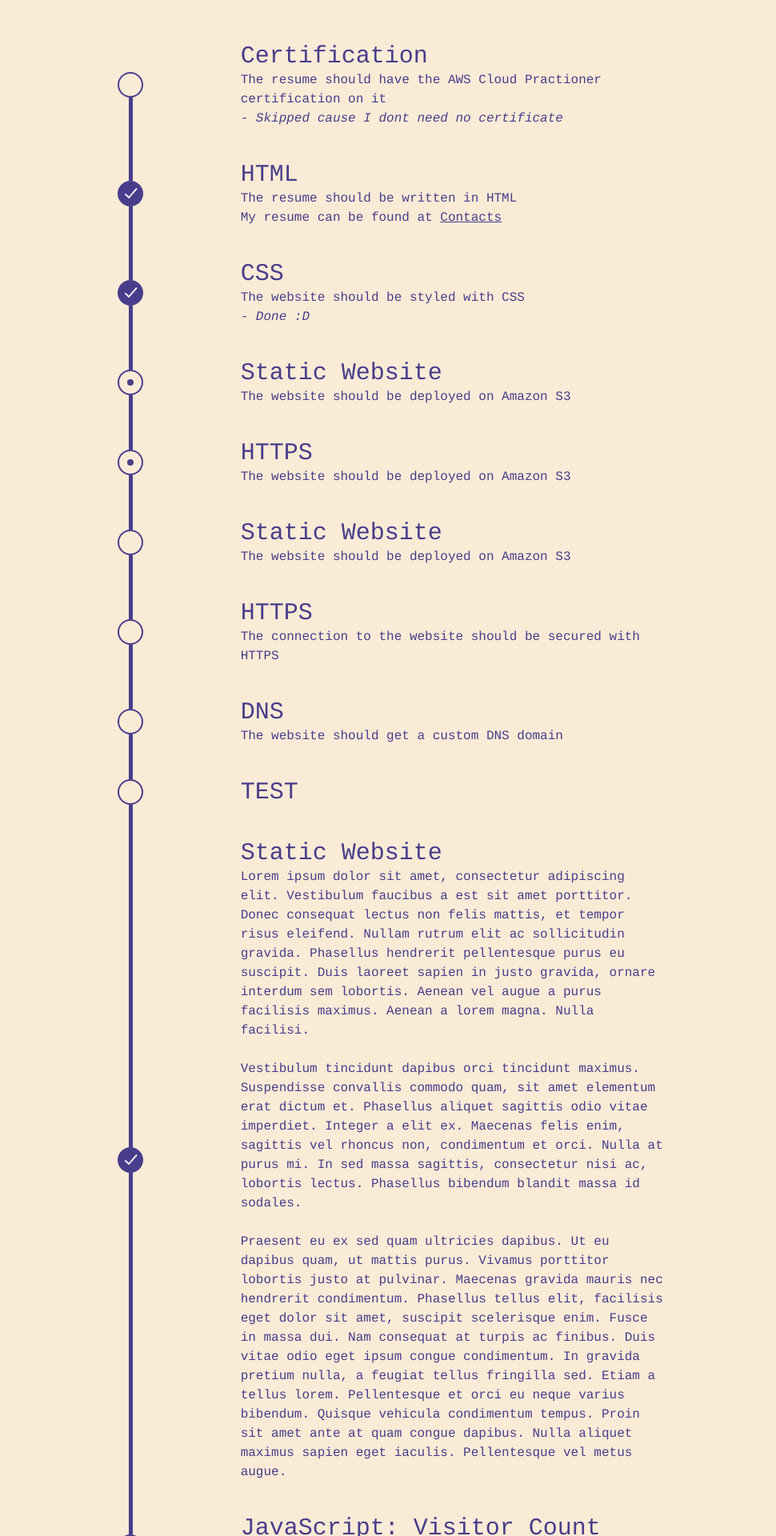
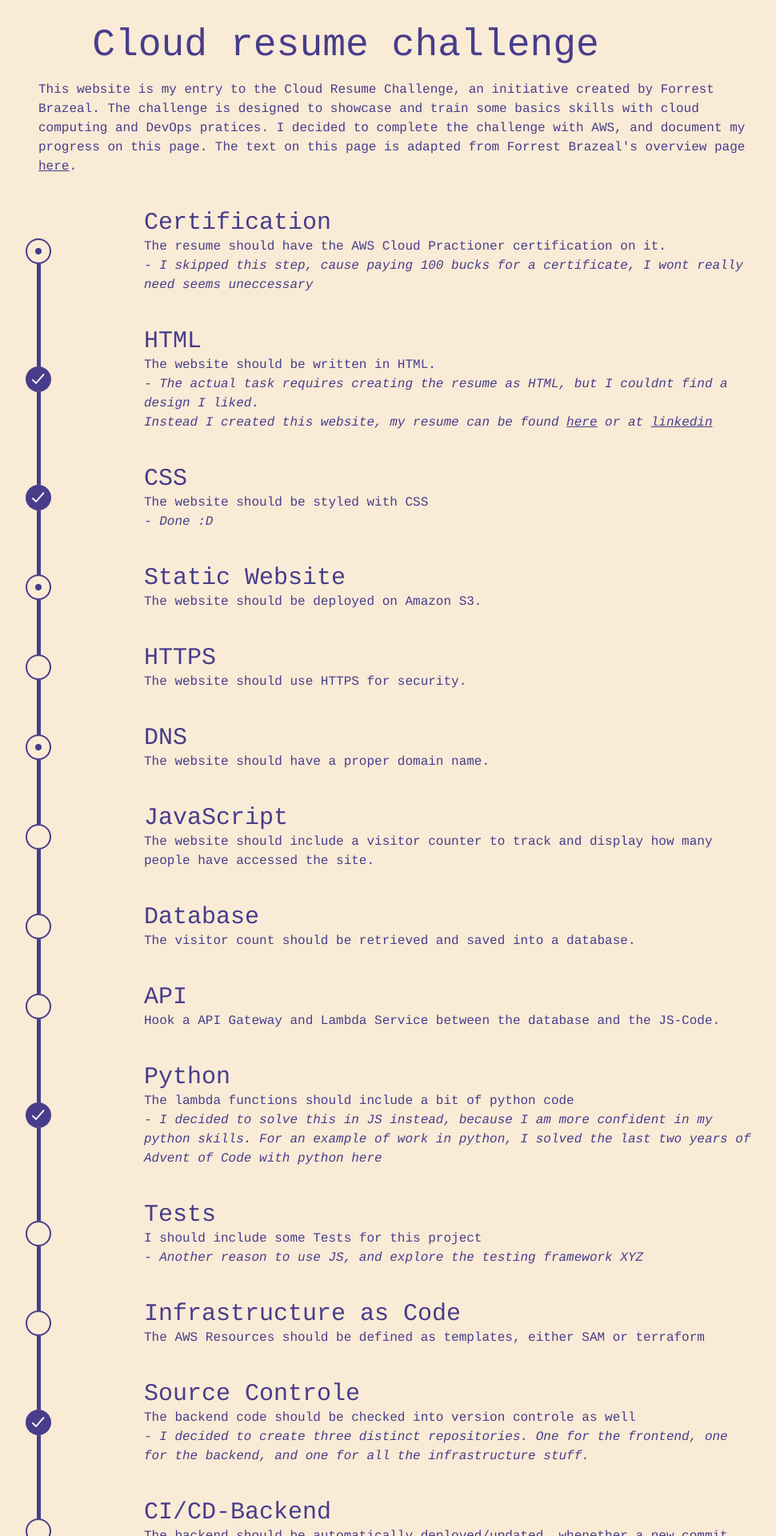
Before and after one commit to TobiasChen/toby-homepage, a React (Vite) app: page /challenge in a window 1280 px wide. Shown: the part 40-1960 px from the top of the page at 80% size, without its empty margins (208-1178 px from the left). Built offline with nearby package versions, Linux system fonts and the light colour scheme.

Commit message:
Finished up Challenge page

```diff
--- a/src/Challenge.tsx
+++ b/src/Challenge.tsx
@@ -14,25 +14,27 @@
 }
 
 const dummyJson: Array<ChallengeEntryInput> = [
-  { status: "notStarted", title: "Certification",
-    description: "The resume should have the AWS Cloud Practioner certification on it",
-    comment: "Skipped cause I dont need no certificate" },
-  { status: "done", title: "HTML", description: "The resume should be written in HTML", comment: <span>My resume can be found at <Link to={"/contact"}>Contacts</Link></span> },
+  { status: "wip", title: "Certification",
+    description: "The resume should have the AWS Cloud Practioner certification on it.",
+    comment: "I skipped this step, cause paying 100 bucks for a certificate, I wont really need seems uneccessary" },
+  { status: "done", title: "HTML", description: "The website should be written in HTML.",
+   comment: <p className="italic">- The actual task requires creating the resume as HTML, but I couldnt find a design I liked. <br/>
+  Instead I created this website, my resume can be found <Link to={"/contact"}>here</Link> or at <a href={"https://www.linkedin.com/in/tobias-chen-11b816214/"}>linkedin</a></p> },
   { status: "done", title: "CSS", description: "The website should be styled with CSS", comment: "Done :D" },
-  { status: "wip", title: "Static Website", description: "The website should be deployed on Amazon S3", comment: "" },
-  { status: "wip", title: "HTTPS", description: "The website should be deployed on Amazon S3", comment: "" },
-  { status: "notStarted", title: "Static Website", description: "The website should be deployed on Amazon S3", comment: "" },
-  { status: "notStarted", title: "HTTPS", description: "The connection to the website should be secured with HTTPS", comment: "" },
-  { status: "notStarted", title: "DNS", description: "The website should get a custom DNS domain", comment: "" },
-  {status :"notStarted", title :"TEST", description:"", comment: ""},
-  { status: "done", title: "Static Website", description: `Lorem ipsum dolor sit amet, consectetur adipiscing elit. Vestibulum faucibus a est sit amet porttitor. Donec consequat lectus non felis mattis, et tempor risus eleifend. Nullam rutrum elit ac sollicitudin gravida. Phasellus hendrerit pellentesque purus eu suscipit. Duis laoreet sapien in justo gravida, ornare interdum sem lobortis. Aenean vel augue a purus facilisis maximus. Aenean a lorem magna. Nulla facilisi.
-
-  Vestibulum tincidunt dapibus orci tincidunt maximus. Suspendisse convallis commodo quam, sit amet elementum erat dictum et. Phasellus aliquet sagittis odio vitae imperdiet. Integer a elit ex. Maecenas felis enim, sagittis vel rhoncus non, condimentum et orci. Nulla at purus mi. In sed massa sagittis, consectetur nisi ac, lobortis lectus. Phasellus bibendum blandit massa id sodales.
-
-  Praesent eu ex sed quam ultricies dapibus. Ut eu dapibus quam, ut mattis purus. Vivamus porttitor lobortis justo at pulvinar. Maecenas gravida mauris nec hendrerit condimentum. Phasellus tellus elit, facilisis eget dolor sit amet, suscipit scelerisque enim. Fusce in massa dui. Nam consequat at turpis ac finibus. Duis vitae odio eget ipsum congue condimentum. In gravida pretium nulla, a feugiat tellus fringilla sed. Etiam a tellus lorem. Pellentesque et orci eu neque varius bibendum. Quisque vehicula condimentum tempus. Proin sit amet ante at quam congue dapibus. Nulla aliquet maximus sapien eget iaculis. Pellentesque vel metus augue.`, comment: "" },
-  { status: "notStarted", title: "JavaScript: Visitor Count", description: "The website should have a visitor counter, which needs to be written in JS", comment: "" },
-  { status: "notStarted", title: "Database", description: "The website should connect to a database to store its conntent", comment: "" },
-];
+  { status: "wip", title: "Static Website", description: "The website should be deployed on Amazon S3.", comment: "" },
+  { status: "notStarted", title: "HTTPS", description: "The website should use HTTPS for security.", comment: "" },
+  { status: "wip", title: "DNS", description: "The website should have a proper domain name.", comment: "" },
+  { status: "notStarted", title: "JavaScript", description: "The website should include a visitor counter to track and display how many people have accessed the site.", comment: "" },
+  { status: "notStarted", title: "Database", description: "The visitor count should be retrieved and saved into a database.", comment: "" },
+  {status :"notStarted", title :"API", description: "Hook a API Gateway and Lambda Service between the database and the JS-Code.", comment: ""},
+  { status: "done", title: "Python", description: `The lambda functions should include a bit of python code`, comment: "I decided to solve this in JS instead, because I am more confident in my python skills. For an example of work in python, I solved the last two years of Advent of Code with python here" },
+  { status: "notStarted", title: "Tests", description: "I should include some Tests for this project", comment: "Another reason to use JS, and explore the testing framework XYZ" },
+  { status: "notStarted", title: "Infrastructure as Code", description: "The AWS Resources should be defined as templates, either SAM or terraform", comment: "" },
+  { status: "done", title: "Source Controle", description: "The backend code should be checked into version controle as well", comment: "I decided to create three distinct repositories. One for the frontend, one for the backend, and one for all the infrastructure stuff." },
+  { status: "notStarted", title: "CI/CD-Backend", description: "The backend should be automatically deployed/updated, whenether a new commit comes in, and the Tests are passing.", comment: "" },
+ { status: "notStarted", title: "CI/CD-Frontend", description: "The fronted should be automatically deployed, whenether a new commit comes in.", comment: "Another reason to use JS, and explore the testing framework XYZ" },
+{ status: "notStarted", title: "Blog post", description: "As a final step, a blog should be written about the experience.", comment: "I think my comments are sufficient for this." },
+]  ;
 
 
 export default function Challenge(prop: {title: string}) {
@@ -43,6 +45,14 @@
 
   return (
     <div className="main flex flex-col justify-center gap-0 grow mt-10 mb-10">
+      <p className=" text-5xl text-center">Cloud resume challenge</p>
+      <div className="flex flex-row gap-0">
+        <div className="flex w-1/10  md:w-1/8 lg:1/6 shrink justify-center items-center"></div>
+        <div className={`flex w-5/6 grow flex-col mt-5 mb-5 mr-10 md:mr-10 lg:mr-0 gap-5`}>
+          <p className="whitespace-pre-line max-w-5xl">This website is my entry to the Cloud Resume Challenge, an initiative created by Forrest Brazeal. The challenge is designed to showcase and train some basics skills with cloud computing and DevOps pratices.
+          I decided to complete the challenge with AWS, and document my progress on this page. The text on this page is adapted from Forrest Brazeal's overview page <a href="https://cloudresumechallenge.dev/docs/the-challenge/aws/" rel="noopener noreferrer" target="_blank">here</a>.</p>
+        </div>
+      </div>
       {dummyJson.map((currentEntry, index) => (
         <ChallengeEntry status={currentEntry.status} key={index} index={index} length={dummyJson.length} description={currentEntry.description} title={currentEntry.title} comment={currentEntry.comment}></ChallengeEntry>
       ))}
--- a/src/components/ChallengeEntry.tsx
+++ b/src/components/ChallengeEntry.tsx
@@ -16,10 +16,10 @@
     }
     return (
     <div className="flex flex-row gap-1">
-        <div className="flex w-1/3 justify-center items-center">
+        <div className="flex w-1/5 md:w-1/4 lg:1/3 shrink justify-center items-center">
             {circleLine}
         </div>
-        <div className={`flex w-2/3 flex-col mt-5 mb-5`}>
+        <div className={`flex w-2/3 grow flex-col mt-5 mb-5 mr-10 md:mr-5 lg:mr-0`}>
             <div className="flex">{typeof entry.title === "string" ? <h1 className="font=bold text-3xl">{entry.title}</h1> : entry.title}</div>
             <div className="flex max-w-3xl">{typeof entry.description === "string" ? <p className=" whitespace-pre-line">{entry.description}</p> : entry.description}</div>
             {/* I only render the line if the comment exists at all, and then check wheter its a string or a react component.
--- a/tailwind.config.js
+++ b/tailwind.config.js
@@ -15,16 +15,24 @@
       'large': '12px',
       'full': '9999px',
     },
+    fontFamily: {
+      'default-font' : ['Courier', 'sans-serif']
+    },
     extend: {
       colors: {
         'default-background': '#faebd7',
         'default-color' : "#483d8b",
         'default-color-light' : "#968ee0"
+      },
+      width:{
+        "1/8": "12.5%",
+        "1/7.5": "13.3%",
+        "1/4.5": "22.2%",
+        "1/10": "10%"
       }
     },
-    fontFamily: {
-      'default-font' : ['Courier', 'sans-serif']
-    }
+
+
   },
   plugins: [],
 }
```
